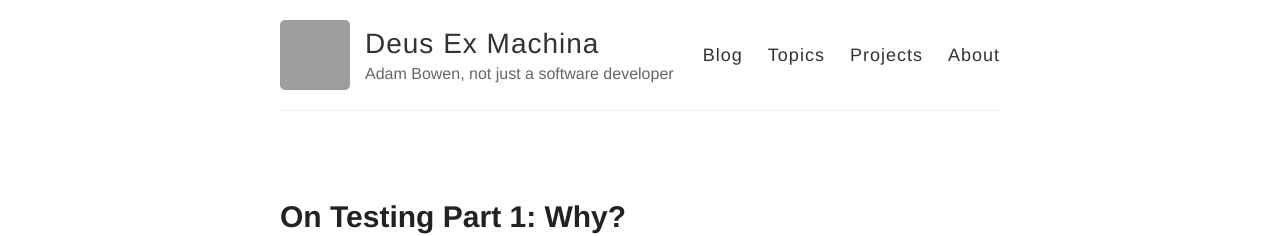
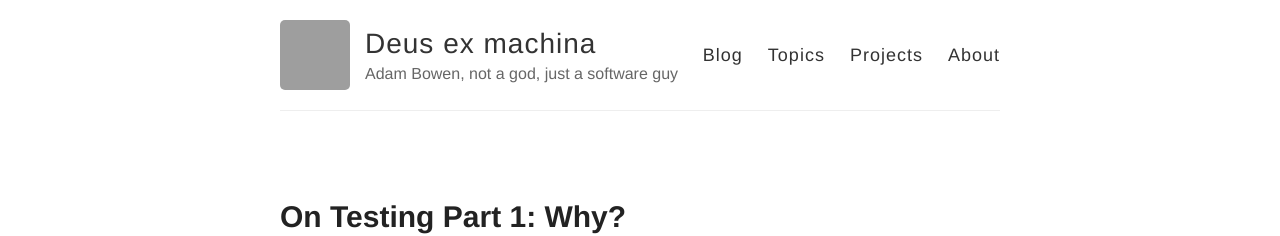
Before and after one commit to adambowen/adambowen.github.io, a Jekyll site: the page built from index.html, in a window 1280 px wide. Shown: the top 236 px of the page. Built offline with Jekyll 4.4.1, drawn with Linux system fonts in a browser that asks for light colours; grey boxes are pictures that could not be loaded.

Commit message:
site(title): try to avoid accidentally implying I am some kind of god!

```diff
--- a/_config.yml
+++ b/_config.yml
@@ -3,10 +3,10 @@
 #
 
 # Name of your site (displayed in the header)
-name: Deus Ex Machina
+name: Deus ex machina
 
 # Short bio or description (displayed in the header)
-description: Adam Bowen, not just a software developer
+description: Adam Bowen, not a god, just a software guy
 
 # URL of your avatar or profile pic (you could use your GitHub profile pic)
 avatar: https://secure.gravatar.com/avatar/c5aedd5596adfea057f83b02cec2037e?s=128
```
